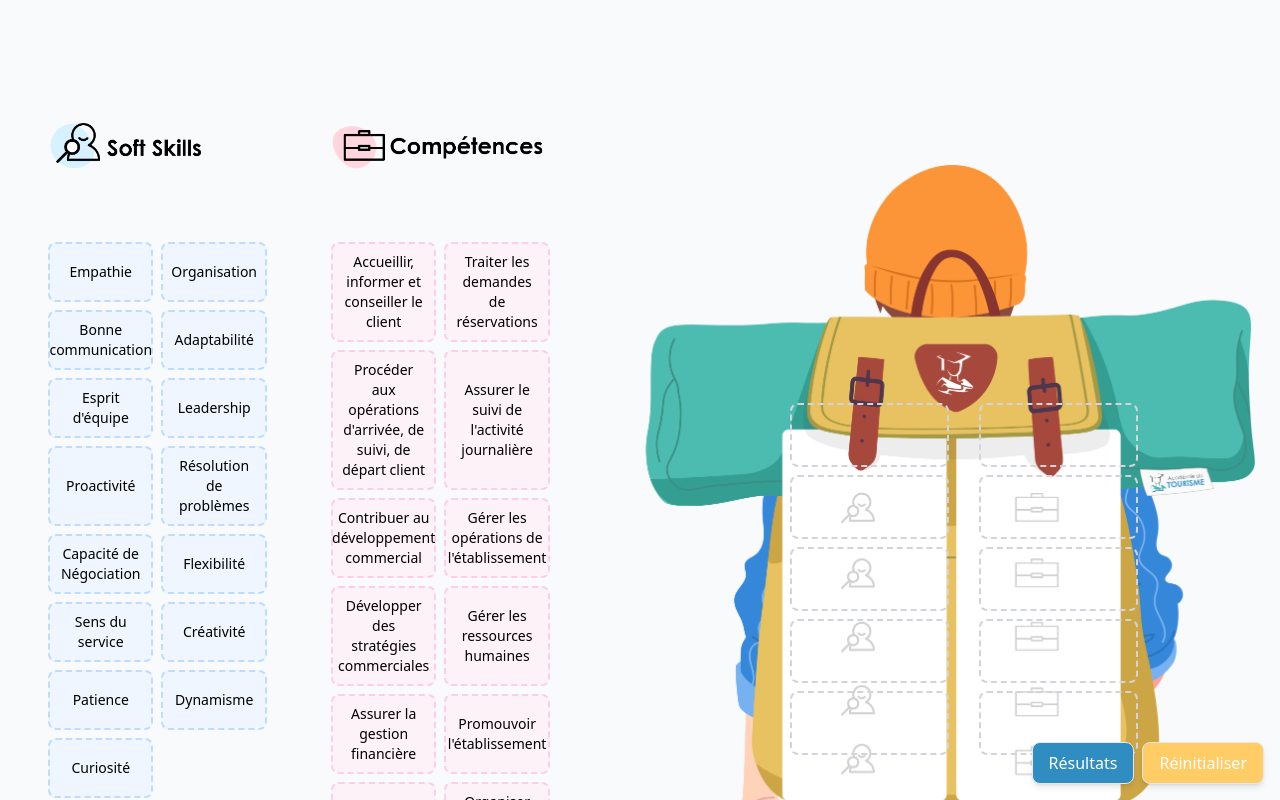
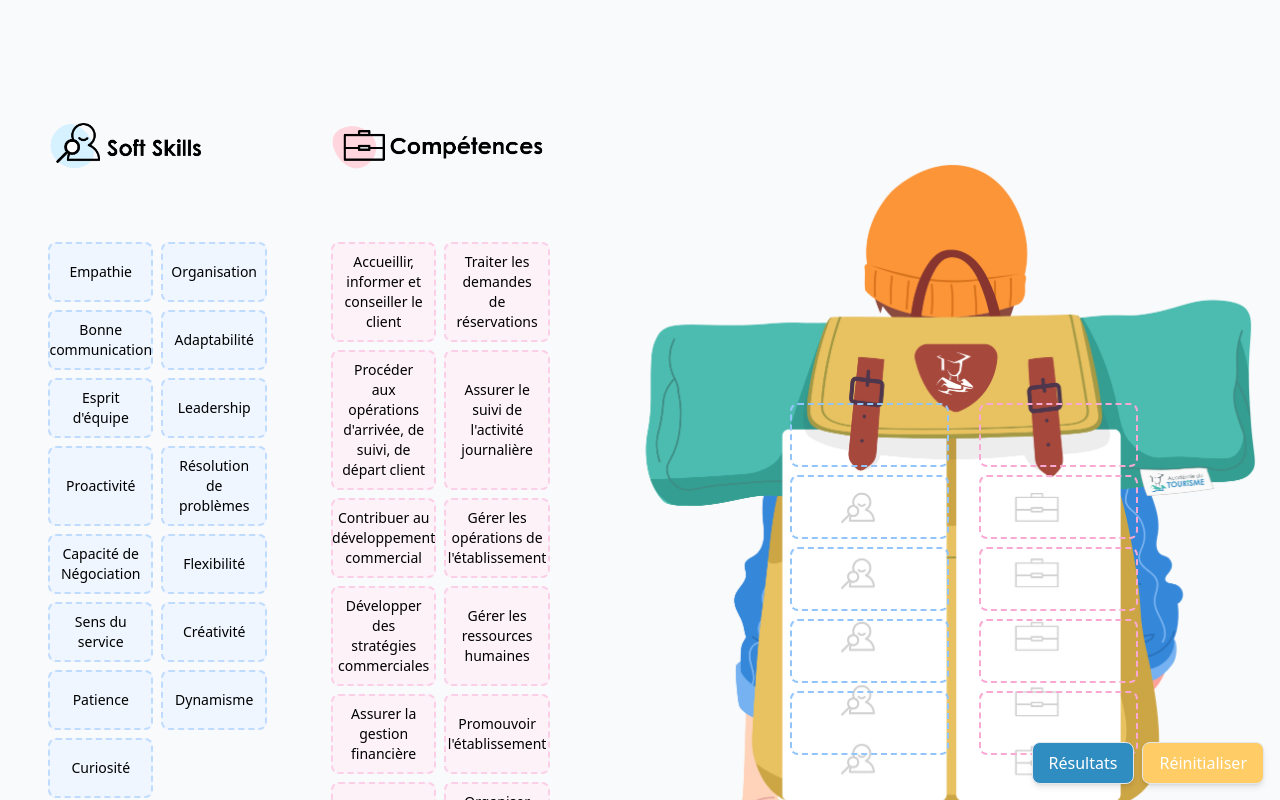
Before and after one commit to matthieu2022/app, a React (Vite) app: page / in a window 1280 px wide. Shown: the top 800 px of the page. Built offline with nearby package versions, Linux system fonts and the light colour scheme.

Commit message:
Update Backpack.tsx

```diff
--- a/src/components/Backpack.tsx
+++ b/src/components/Backpack.tsx
@@ -23,7 +23,7 @@ export const Backpack = ({
               onDragOver={onDragOver}
               onDrop={(e) => onDrop(e, "backpack", index)}
               onTouchEnd={(e) => onTouchEnd?.(e, "backpack", index)}
-              className="h-16 border-2 border-dashed border-gray-300 rounded-lg flex items-center justify-center ml-4"
+              className="h-16 border-2 border-dashed border-blue-300 rounded-lg flex items-center justify-center ml-4"
             >
               {skill && (
                 <div
@@ -53,7 +53,7 @@ export const Backpack = ({
               onDragOver={onDragOver}
               onDrop={(e) => onDrop(e, "backpack", index + 5)}
               onTouchEnd={(e) => onTouchEnd?.(e, "backpack", index + 5)}
-              className="h-16 border-2 border-dashed border-gray-300 rounded-lg flex items-center justify-center ml-4"
+              className="h-16 border-2 border-dashed border-pink-300 rounded-lg flex items-center justify-center ml-4"
             >
               {skill && (
                 <div
```
